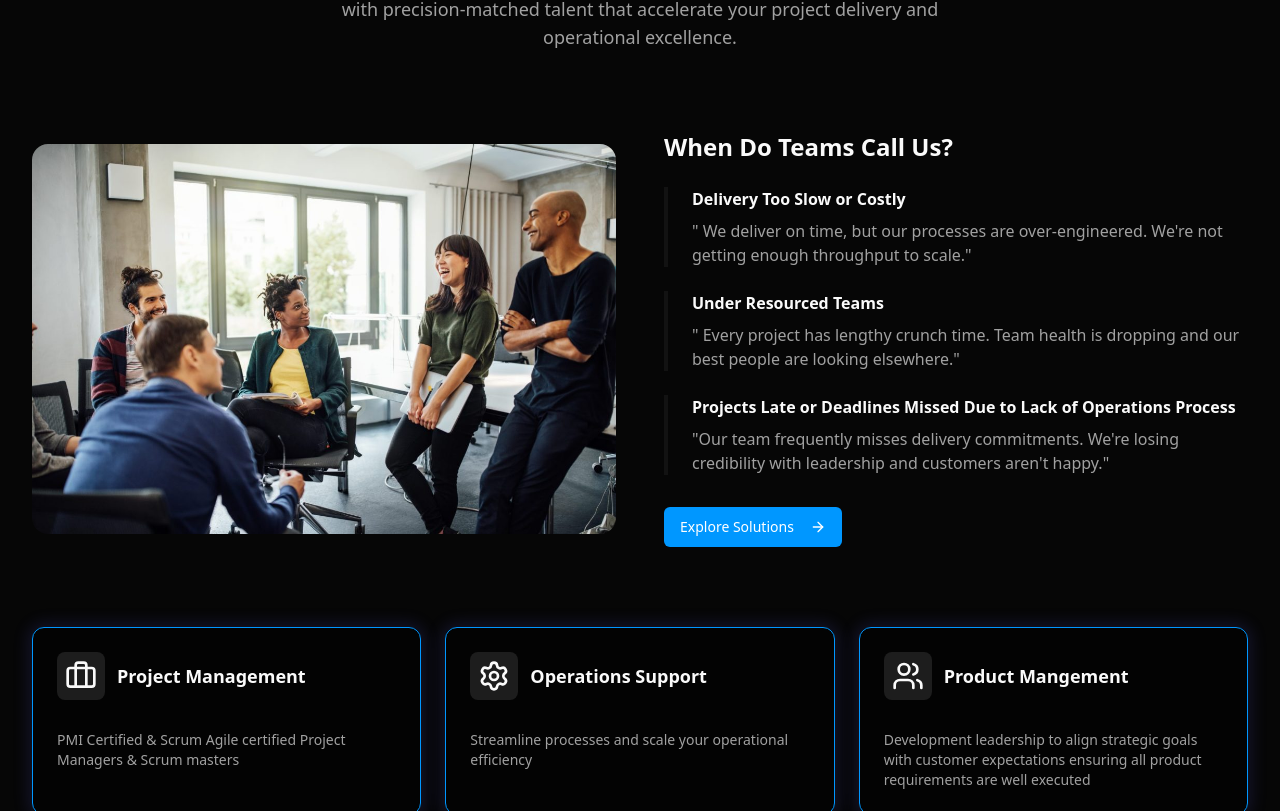
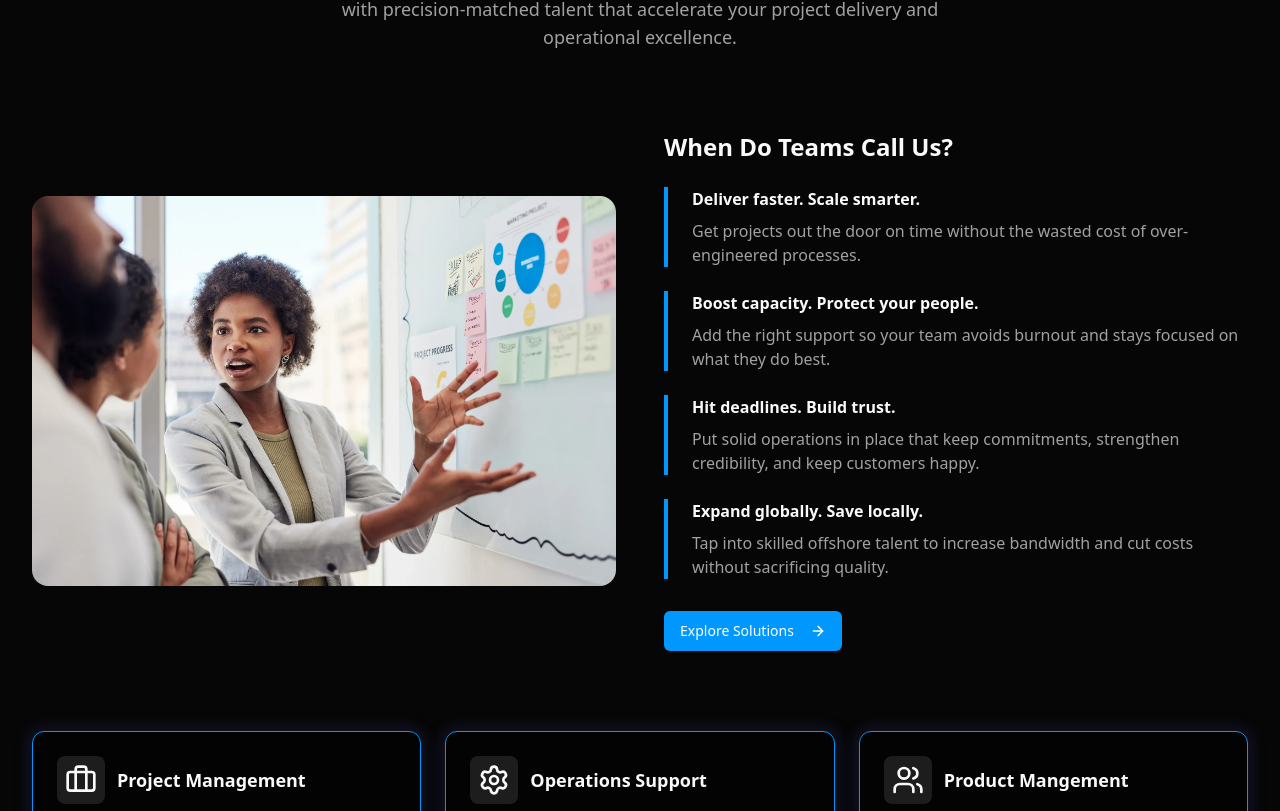
Before and after one commit to jbowen4/vibrainiac, a Next.js app: page / in a window 1280 px wide. Shown: the part 1089-1900 px from the top of the page. Built offline with nearby package versions, Linux system fonts and the light colour scheme.

Commit message:
Wording changes, change image, fix logos

```diff
--- a/components/contact-section.tsx
+++ b/components/contact-section.tsx
@@ -148,7 +148,7 @@ const ContactSection = () => {
                   Trusted leaders who have worked with industry leading
                   companies and consulted with Fortune 500 clients
                 </p>
-                <div className='space-y-8'>
+                <div className='space-y-8 w-full bg-accent hover:bg-accent/90 text-accent-foreground px-6 py-8 font-semibold cursor-pointer glow-blue animate-pulse-glow max-w-2xl mx-auto rounded-xl'>
                   <div className='flex justify-center items-center gap-8'>
                     <Image
                       src='/logos/ea-logo.png'
@@ -162,7 +162,7 @@ const ContactSection = () => {
                       alt='AT&T'
                       height={50}
                       width={100}
-                      className='h-10 w-auto object-contain bg-white'
+                      className='h-10 w-auto object-contain'
                     />
                     <Image
                       src='/logos/ibm-logo.png'
@@ -178,14 +178,14 @@ const ContactSection = () => {
                       alt='Morgan Stanley'
                       height={50}
                       width={100}
-                      className='h-8 w-auto object-contain bg-white'
+                      className='h-8 w-auto object-contain'
                     />
                     <Image
                       src='/logos/sprint-logo.png'
                       alt='Sprint'
                       height={50}
                       width={100}
-                      className='h-8 w-auto object-contain bg-white'
+                      className='h-8 w-auto object-contain'
                     />
                     <Image
                       src='/logos/us-bank-logo.png'
--- a/components/fractional-leadership-section.tsx
+++ b/components/fractional-leadership-section.tsx
@@ -72,7 +72,7 @@ const FractionalLeadershipSection = () => {
           {/* Image Side */}
           <div className='relative'>
             <Image
-              src={'/team-placeholder.jpg'}
+              src={'/lady-giving-presentation.webp'}
               alt='Professional staffing solutions'
               height={500}
               width={600}
@@ -88,34 +88,40 @@ const FractionalLeadershipSection = () => {
             </h3>
 
             <div className='space-y-6 mb-8'>
-              <div className='border-l-4 border-primary-glow pl-6'>
+              <div className='border-l-4 border-accent pl-6'>
                 <h4 className='font-semibold text-foreground mb-2'>
-                  Delivery Too Slow or Costly
+                  Deliver faster. Scale smarter.
                 </h4>
                 <p className='text-muted-foreground'>
-                  &quot; We deliver on time, but our processes are
-                  over-engineered. We&#39;re not getting enough throughput to
-                  scale.&quot;
+                  Get projects out the door on time without the wasted cost of
+                  over-engineered processes.
                 </p>
               </div>
-              <div className='border-l-4 border-primary-deep pl-6'>
+              <div className='border-l-4 border-accent pl-6'>
                 <h4 className='font-semibold text-foreground mb-2'>
-                  Under Resourced Teams
+                  Boost capacity. Protect your people.
                 </h4>
                 <p className='text-muted-foreground'>
-                  &quot; Every project has lengthy crunch time. Team health is
-                  dropping and our best people are looking elsewhere.&quot;
+                  Add the right support so your team avoids burnout and stays
+                  focused on what they do best.
                 </p>
               </div>
-              <div className='border-l-4 border-primary-deep pl-6'>
+              <div className='border-l-4 border-accent pl-6'>
                 <h4 className='font-semibold text-foreground mb-2'>
-                  Projects Late or Deadlines Missed Due to Lack of Operations
-                  Process
+                  Hit deadlines. Build trust.
                 </h4>
                 <p className='text-muted-foreground'>
-                  &quot;Our team frequently misses delivery commitments.
-                  We&#39;re losing credibility with leadership and customers
-                  aren&#39;t happy.&quot;
+                  Put solid operations in place that keep commitments,
+                  strengthen credibility, and keep customers happy.
+                </p>
+              </div>
+              <div className='border-l-4 border-accent pl-6'>
+                <h4 className='font-semibold text-foreground mb-2'>
+                  Expand globally. Save locally.
+                </h4>
+                <p className='text-muted-foreground'>
+                  Tap into skilled offshore talent to increase bandwidth and cut
+                  costs without sacrificing quality.
                 </p>
               </div>
             </div>
```
Also changed, not shown: public/lady-giving-presentation.webp (added).
